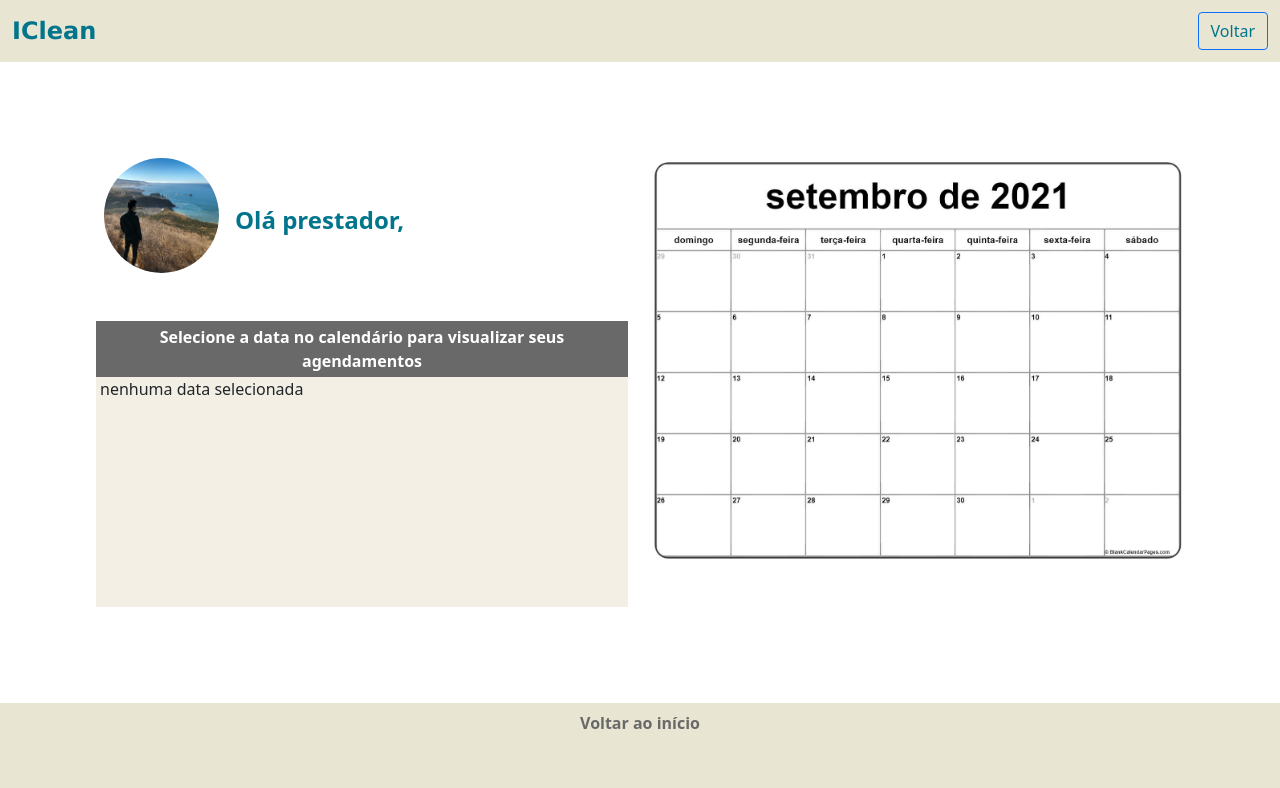
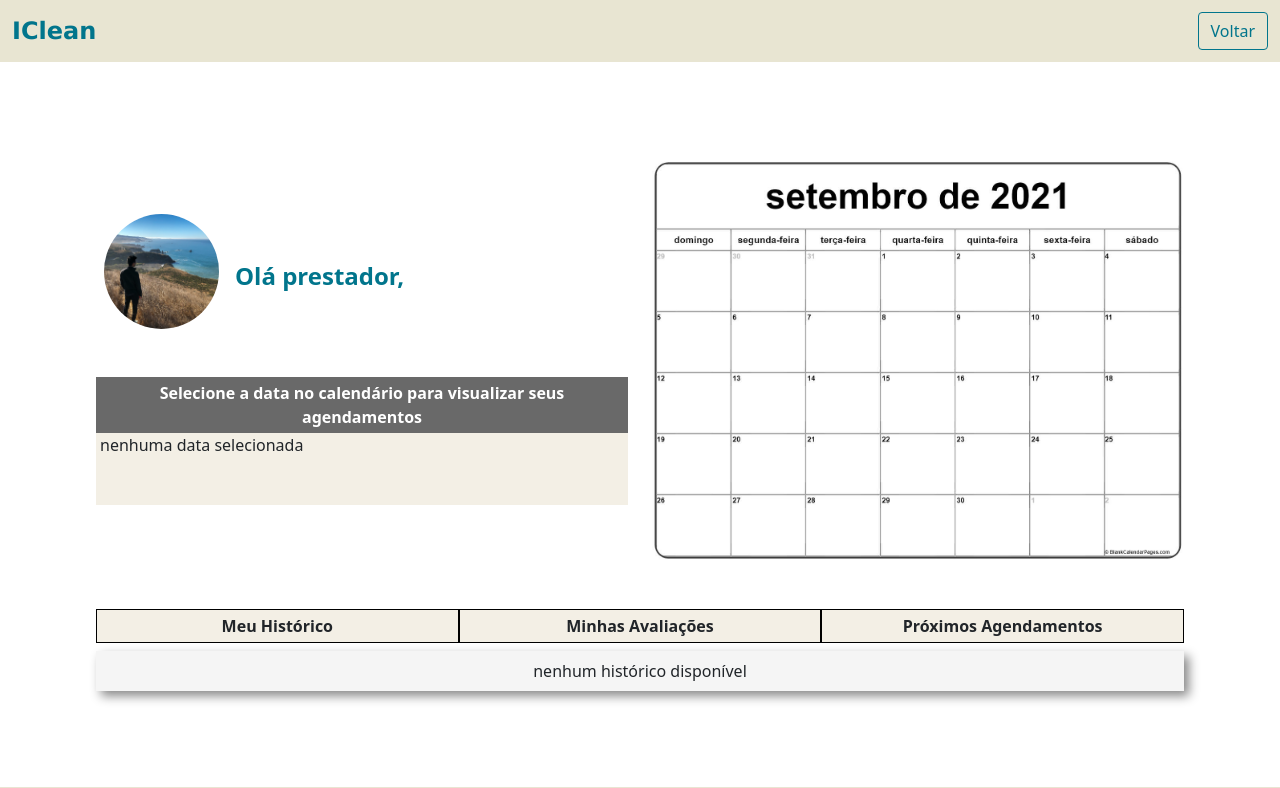
Before and after one commit to laizsayuri/HoW-Servicos-de-Limpeza, a plain HTML site: page agendamento-prestador.html in a window 1280 px wide. Shown: the top 788 px of the page. Drawn offline with nearby package versions, Linux system fonts and the light colour scheme.

Commit message:
Finalização Área-prestador+ criação classe btn-nav

```diff
--- a/Content/style.css
+++ b/Content/style.css
@@ -111,7 +111,36 @@
 .corpo-agendamento{
     background: #F3EFE5;
     width: 100%;
-    height: 230px;
+}
+
+.aba-historico, .aba-avaliacao, .aba-agendamento{
+    background-color:#F3EFE5;
+    font-weight: bold;
+    border: solid black 1px;
+}
+
+.aba-historico, .aba-avaliacao, .aba-agendamento{
+    background-color:#F3EFE5;
+    font-weight: bold;
+    border: solid black 1px;
+}
+
+.aba-seleciona-hist{
+    background-color: whitesmoke;
+    box-shadow: 5px 5px 10px #888888;
+}
+
+.abas-prestador{
+    max-width: 100%;
+    margin-left: 0 !important;
+}
+
+.aba-historico:hover, .aba-avaliacao:hover, .aba-agendamento:hover{
+    cursor: pointer;
+    color: white;
+    background-color:#696969;
+    font-weight: bold;
+    border: solid black 1px;
 }
 
 .img-prestador{
@@ -120,3 +149,13 @@
     object-fit: cover;
     width: 115px;
 }
+
+.btn-nav{
+    color: #01758C !important;
+    border:#01758C solid 0.5px !important;
+}
+
+.btn-nav:hover{
+    background-color:#01758C;
+    color: white !important;
+}
--- a/agendamento-prestador.html
+++ b/agendamento-prestador.html
@@ -4,7 +4,7 @@
     <meta charset="UTF-8">
     <meta http-equiv="X-UA-Compatible" content="IE=edge">
     <meta name="viewport" content="width=device-width, initial-scale=1, shrink-to-fit=no">
-    <title>Login - HoW</title>
+    <title>Área do prestador - HoW</title>
     <link rel="stylesheet" href="Content/style.css">
     <link rel="stylesheet" href="Content/fontawesome-free-5.15.4-web/css/all.css">
     <script src="https://code.jquery.com/jquery-3.3.1.slim.min.js" integrity="sha384-q8i/X+965DzO0rT7abK41JStQIAqVgRVzpbzo5smXKp4YfRvH+8abtTE1Pi6jizo" crossorigin="anonymous"></script>
@@ -20,8 +20,7 @@
           <a class="navbar-brand" href="index.html" style="color:#01758C; font-family: Verdana, Geneva, Tahoma, sans-serif; font-size: x-large; font-weight: bold;">IClean</a>
           <div class="collapse navbar-collapse justify-content-end" id="navbarNavAltMarkup">
             <div class="navbar-nav">
-              <a type="button" id="botao-index" href="cadastro-cliente.html" class="btn btn-outline-primary" style="color:#01758C">Voltar</a>
-              <a type="button" id="botao-voltar" href="#" class="btn btn-outline-primary" onclick="previousPage()" style="color:#01758C; display: none;">Voltar</a>
+              <a type="button" id="botao-index" href="cadastro-cliente.html" class="btn btn-nav">Voltar</a>
             </div>
           </div>
         </div>
@@ -30,7 +29,7 @@
     <!--Seção área de visualização do prestador-->
     <div class="p-5 m-5">
         <div class="row">
-            <div class="col-12 col-md-6">
+            <div class="col-12 col-lg-6 d-flex flex-column justify-content-center">
                 <div class="col-12 d-flex justify-content-start ps-2 pb-5">
                     <img class="img-prestador" src="Content/imagens/prestador-perfil-3.jpeg" alt="homem olhando paisagem">
                     <h4 class="ms-3 mt-5" style="font-weight: bold; color: #01758C">Olá prestador,</h4>
@@ -40,24 +39,34 @@
                     <div class="cabecalho-agendamento text-center text-white py-1 px-3">
                         Selecione a data no calendário para visualizar seus agendamentos
                     </div>
-                    <div class="corpo-agendamento px-1">
+                    <div class="corpo-agendamento px-1 pb-5">
                         nenhuma data selecionada
                     </div>
                 </div>
 
             </div>
 
-            <div class="col-12 col-md-6">
+            <div class="col-12 col-lg-6 mt-3 mt-lg-0">
                 <img class="img-fluid" src="Content/imagens/calendario-setembro.jpg" alt="calendário do mês de Setembro">
             </div>
-
         </div>
 
-        <div class="row">
-            <div class="">
-
+        <div class="pt-5 text-center">
+            <div class="row abas-prestador">
+                <div onclick="msgHist()" class="col-12 col-md-4 aba-historico py-1">
+                    Meu Histórico
+                </div>
+                <div onclick="msgAvaliacao()" class="col-12 col-md-4 aba-avaliacao py-1">
+                    Minhas Avaliações
+                </div>
+                <div onclick="msgAgendamento()" class="col-12 col-md-4 aba-agendamento py-1">
+                    Próximos Agendamentos
+                </div>
             </div>
 
+            <div id="msgAbaSelecionada" class="aba-seleciona-hist mt-2 p-2">
+                nenhum histórico disponível
+            </div>
         </div>
 
     </div>
@@ -95,4 +104,19 @@
             Laíz Sayuri</p>
         </div>
     </div>
+
+    <script>
+        function msgHist(){
+            document.getElementById("msgAbaSelecionada").innerHTML = "nenhum histórico disponível";
+        }
+
+        function msgAvaliacao(){
+            document.getElementById("msgAbaSelecionada").innerHTML = "nenhuma avaliação disponível";
+        }
+
+        function msgAgendamento(){
+            document.getElementById("msgAbaSelecionada").innerHTML = "nenhum agendamento disponível";
+        }
+    </script>
+
 </body>
```
Also changed, not shown: cadastro-cliente.html (+2 -2 lines), cadastro-prestador.html (+2 -2 lines), index.html (+2 -2 lines), login.html (+1 -1 lines).
